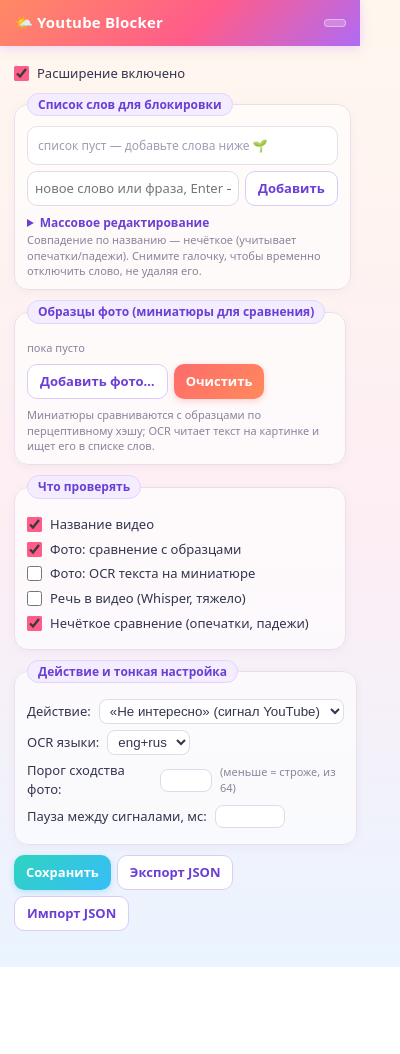
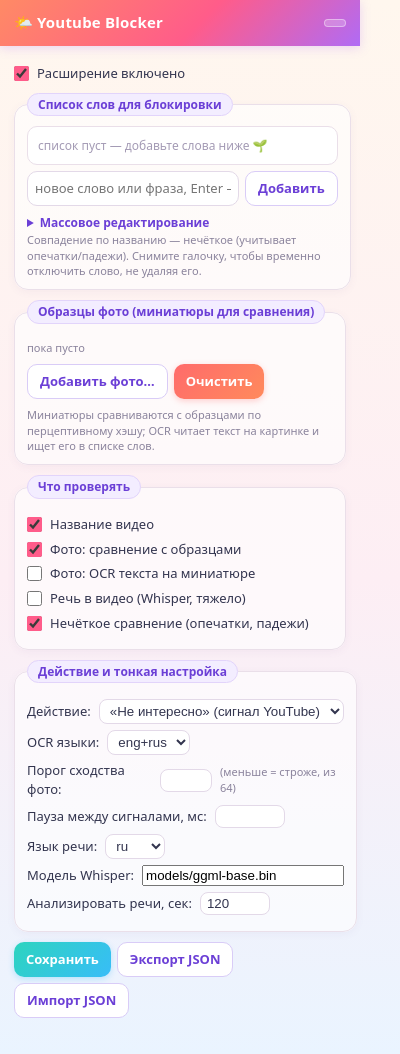
Before and after one commit to bashtovoy/youtube-blocker, a browser extension: page extension/popup/popup.html in a window 400 px wide. Before the commit the page ends 967 px from the top, so only its background shows below. Drawn offline with Linux system fonts and the light colour scheme.

Commit message:
v1.1.0: довести Whisper (#9) — согласовать путь модели + поля речи в попапе; добавить tests/CHANGELOG/LICENSE и README-раздел 1.1.0

```diff
--- a/extension/popup/popup.html
+++ b/extension/popup/popup.html
@@ -129,6 +129,19 @@
       <label class="row">Пауза между сигналами, мс:
         <input type="number" id="actionDelayMs" min="500" step="250" style="width:70px">
       </label>
+      <label class="row">Язык речи:
+        <select id="speechLang">
+          <option value="ru" selected>ru</option>
+          <option value="en">en</option>
+          <option value="auto">auto</option>
+        </select>
+      </label>
+      <label class="row">Модель Whisper:
+        <input type="text" id="speechModel" value="models/ggml-base.bin" style="flex:1">
+      </label>
+      <label class="row">Анализировать речи, сек:
+        <input type="number" id="speechMaxSeconds" min="10" max="600" step="10" value="120" style="width:70px">
+      </label>
     </fieldset>
 
     <div class="rowbtns">
--- a/extension/popup/popup.js
+++ b/extension/popup/popup.js
@@ -5,7 +5,7 @@ const api = (typeof browser !== 'undefined') ? browser : chrome;
 const $ = id => document.getElementById(id);
 
 const SETTING_IDS = ['enabled', 'checkTitle', 'checkThumbHash', 'checkThumbOcr', 'checkSpeech', 'fuzzy'];
-const VALUE_IDS = ['mode', 'ocrLangs', 'hashThreshold', 'actionDelayMs'];
+const VALUE_IDS = ['mode', 'ocrLangs', 'hashThreshold', 'actionDelayMs', 'speechLang', 'speechModel', 'speechMaxSeconds'];
 
 let photoSamples = [];
 let keywords = [];   /* [{ text, enabled }] */
--- a/extension/speech.js
+++ b/extension/speech.js
@@ -72,7 +72,7 @@
       w.postMessage({
         type: 'init',
         libUrl: browser.runtime.getURL('lib/whisper.js'),
-        modelUrl: browser.runtime.getURL(opts.modelPath || 'models/ggml-base.en.q8_0.bin'),
+        modelUrl: browser.runtime.getURL(opts.modelPath || 'models/ggml-base.bin'),
         language: opts.language || 'ru',
         threadCount: opts.threadCount || 2
       });
```
Also changed, not shown: tests/test-matcher.js (added, +10 -0 lines), CHANGELOG.md (added), README.md, 1 other file.
